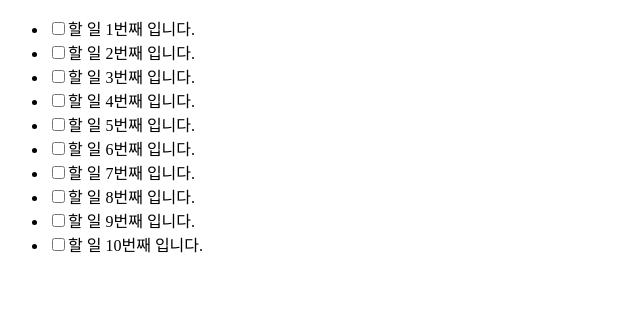
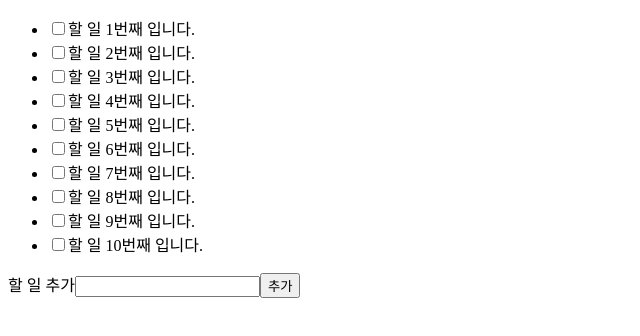
Before and after one commit to sungik-choi/ts-saga-test, a React (Create React App) app: page / in a window 1280 px wide. Shown: the top 336 px of the page, without its empty margins (0-640 px from the left). Built offline with nearby package versions, Linux system fonts and the light colour scheme.

Commit message:
Formik 적용, 새 투두 추가 적용

```diff
--- a/src/containers/App/App.tsx
+++ b/src/containers/App/App.tsx
@@ -1,5 +1,6 @@
 import React, { useEffect } from 'react';
 import { useSelector, useDispatch } from 'react-redux';
+ import { useFormik } from 'formik';
 
 import { RootState } from '../../redux/reducers/index';
 import TodoActions from '../../redux/actions/TodoActions';
@@ -9,11 +10,22 @@ function App() {
   const isFetching = useSelector((state: RootState) => state.todo.isFetching);
   const todos = useSelector((state: RootState) => state.todo.todos);
 
-  const changeTodoDone = (uuid: string) => {};
-
   useEffect(() => {
     dispatch(TodoActions.getTodoList());
   }, [dispatch])
+
+  const formik = useFormik({
+    initialValues: {
+      contents: '',
+    },
+    onSubmit: values => {
+      const { contents } = values;
+      dispatch(TodoActions.addTodo(contents));
+      formik.resetForm();
+    }
+  })
+
+  const changeTodoDone = (uuid: string) => {};
 
   return (
     <div className="App">
@@ -24,6 +36,11 @@ function App() {
             <input type="checkbox" checked={done} onChange={() => changeTodoDone(uuid)} />{contents}</li>
         })}
       </ul>
+      <form onSubmit={formik.handleSubmit}>
+        <label htmlFor="contents">할 일 추가</label>
+        <input type="text" id="contents" name="contents" onChange={formik.handleChange} value={formik.values.contents} />
+        <button type="submit" disabled={formik.isSubmitting}>추가</button>
+      </form>
     </div>
   );
 }
--- a/src/redux/actions/TodoActions.ts
+++ b/src/redux/actions/TodoActions.ts
@@ -1,8 +1,4 @@
 import AT from "../ActionTypes/TodoActionType";
-
-export interface AddTodoPayload {
-  contents: string
-}
 
 function getTodoList() {
   return {
@@ -10,7 +6,7 @@ function getTodoList() {
   }
 }
 
-function addTodo(contents: AddTodoPayload) {
+function addTodo(contents: string) {
   return {
     type: AT.REQUEST_ADD_TODO_LIST,
     payload: contents,
--- a/src/redux/api/TodoAPI.ts
+++ b/src/redux/api/TodoAPI.ts
@@ -12,7 +12,7 @@ export function deleteTodo(id: string) {
   return fakeServer.delete("/todo", id);
 }
 
-export function completeTodo(id: string) {
+export function changeTodoDone(id: string) {
   return fakeServer.patch("/todo", id);
 }
 
@@ -20,7 +20,7 @@ const TodoAPI = {
   getTodoList,
   addTodo,
   deleteTodo,
-  completeTodo,
+  changeTodoDone,
 }
 
 export default TodoAPI;
--- a/src/redux/reducers/TodoReducer.ts
+++ b/src/redux/reducers/TodoReducer.ts
@@ -37,11 +37,12 @@ const reducer = (state = initialState, action: any): TodoReducerState => {
         errorMessage: "",
       }
     case AT.REQUEST_ADD_TODO_LIST_SUCCESS:
+      const newTodos = new Map([...state.todos]).set(action.payload.uuid, action.payload);
       return {
         ...state,
         isFetching: false,
         errorMessage: "",
-        todos: { ...state.todos, [action.payload.uuid]: action.payload }
+        todos: newTodos,
       }
     default: return state;
   }
```
